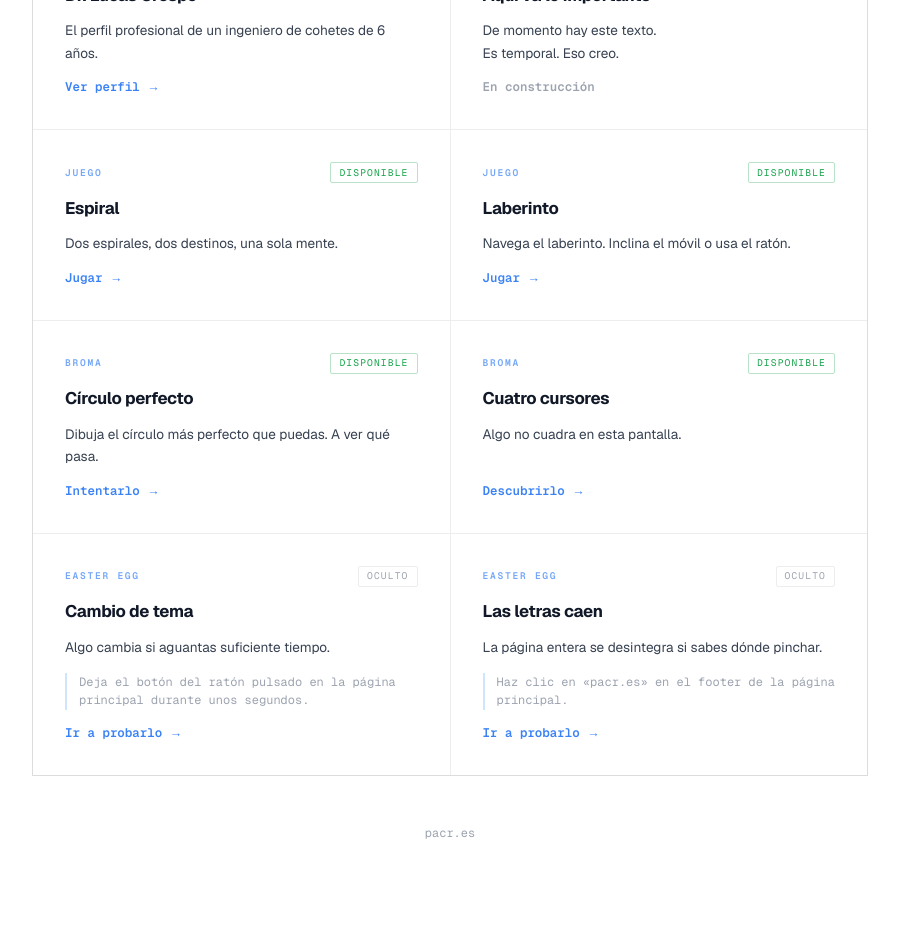
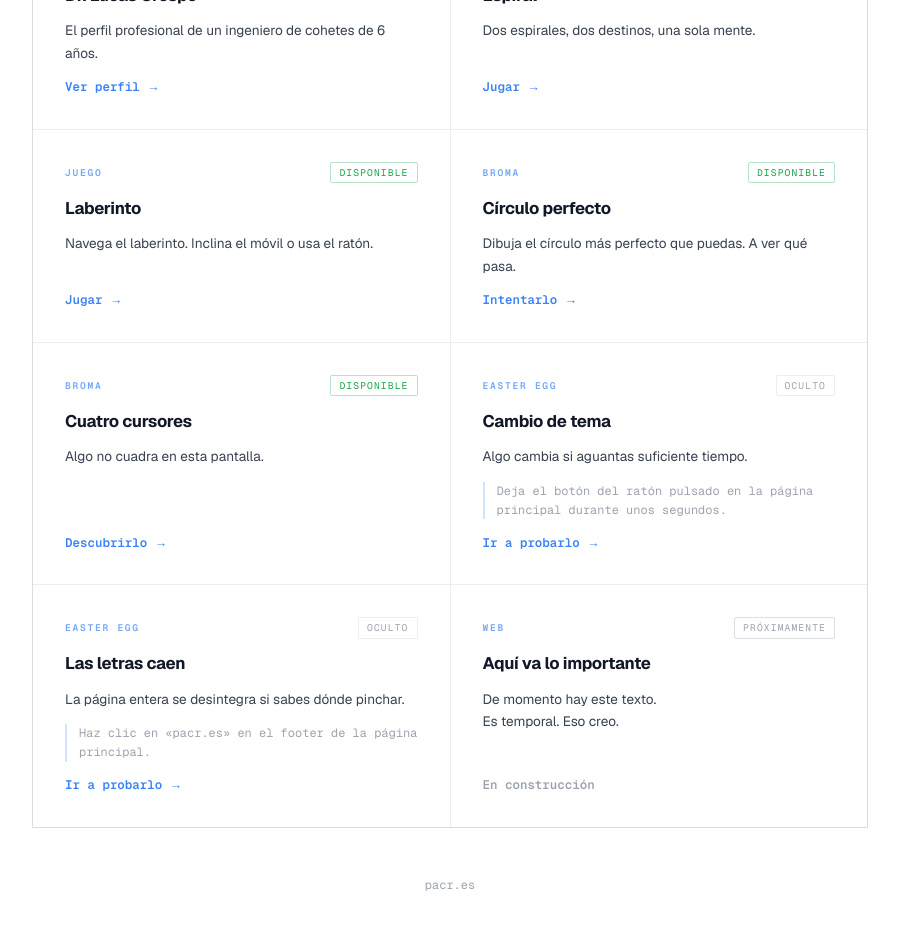
Before and after one commit to pacresito/web-de-pacres, a Next.js app: page /extras in a window 1280 px wide. Shown: the part 340-1270 px from the top of the page, without its empty margins (190-1089 px from the left). Built offline with nearby package versions, Linux system fonts and the light colour scheme.

Commit message:
Mostrar placeholder de extras siempre en una columna
Co-Authored-By: Claude Sonnet 4.6 <noreply@anthropic.com>

```diff
--- a/app/extras/page.tsx
+++ b/app/extras/page.tsx
@@ -106,10 +106,9 @@ export default function EasterEggs() {
     return () => mq.removeEventListener("change", handler);
   }, []);
 
-  // Placeholder solo si 2 columnas y número impar de elementos
-  const displayExtras = twoColumns && BASE_EXTRAS.length % 2 !== 0
-    ? [BASE_EXTRAS[0], PLACEHOLDER, ...BASE_EXTRAS.slice(1)]
-    : BASE_EXTRAS;
+  // Placeholder siempre en 1 columna; en 2 columnas solo si hay impar de elementos base
+  const showPlaceholder = !twoColumns || BASE_EXTRAS.length % 2 !== 0;
+  const displayExtras = showPlaceholder ? [...BASE_EXTRAS, PLACEHOLDER] : BASE_EXTRAS;
 
   useEffect(() => {
     observerRef.current?.disconnect();
```
